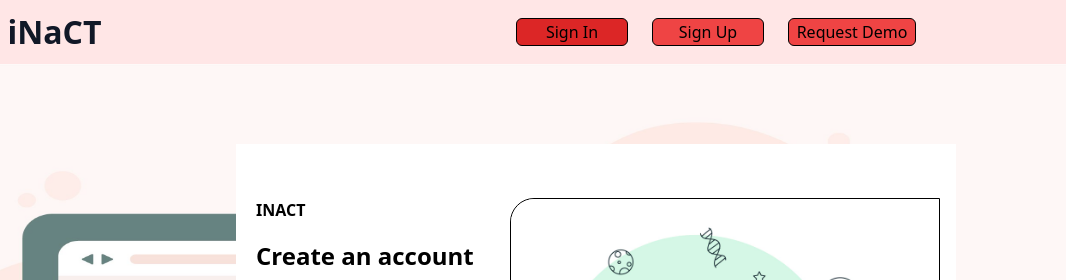
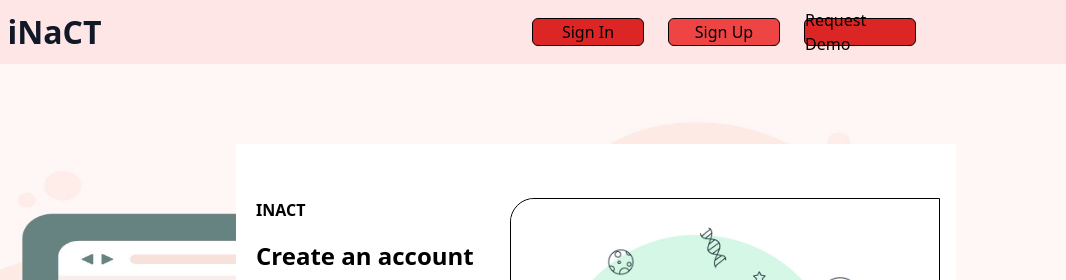
Before and after one commit to iamdeepakdass/InAct, a website built with Vite: page index2.html in a window 1280 px wide. Shown: the top 280 px of the page, 214-1280 px from the left. Built offline with nearby package versions, Linux system fonts and the light colour scheme.

Commit message:
Update index2.html

```diff
--- a/index2.html
+++ b/index2.html
@@ -47,13 +47,12 @@
                 Sign Up
               </button>
             </div>
-            <div>
-              <button
-                class="border cur border-black bg-red-500 rounded-md w-32 h-7 hover:bg-[#ff6666]"
+            <a
+                href="/mainmodule/index.html"
+                class="bg-red-600 flex items-center justify-center border cur border-black rounded-md w-[7rem] h-7"
               >
                 Request Demo
-              </button>
-            </div>
+              </a>
           </div>
         </div>
       </nav>
```
